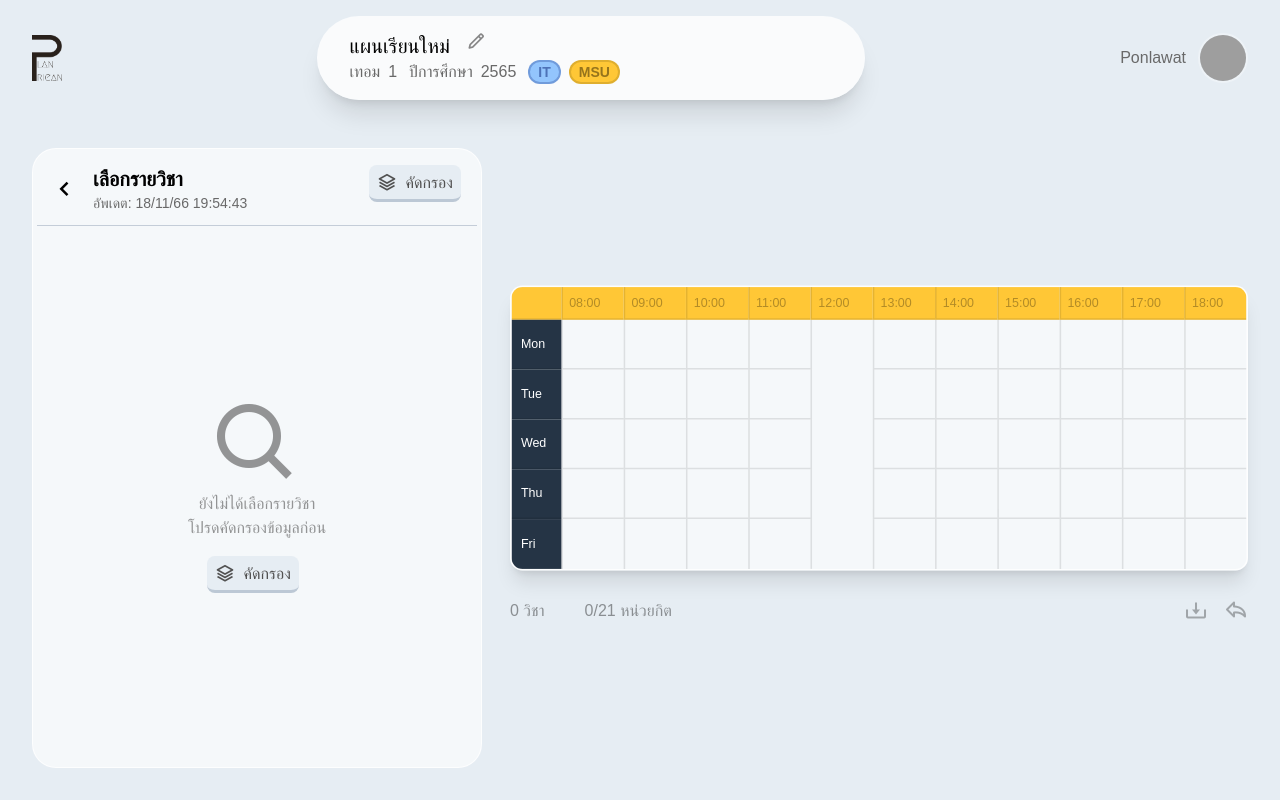
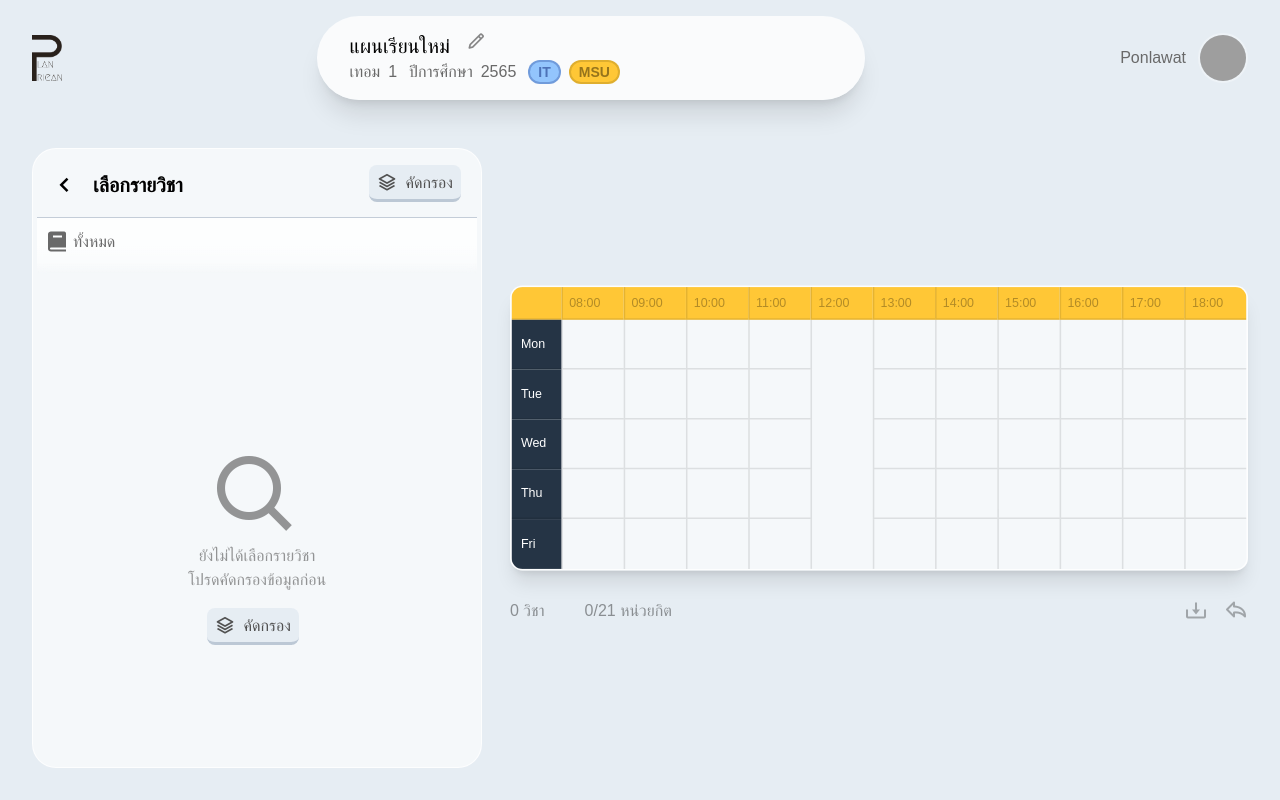
Before and after one commit to PonlawatP/Plan-Riean, a Next.js app: page / in a window 1280 px wide. Built offline with nearby package versions, Linux system fonts and the light colour scheme; grey boxes are pictures that could not be loaded; a web font is replaced by a local one.

Commit message:
filter function #1

```diff
--- a/src/components/PRSubjectFilter/index.tsx
+++ b/src/components/PRSubjectFilter/index.tsx
@@ -1,4 +1,4 @@
-import { CalendarContext } from "@/providers/CalendarProvider"
+import { CalendarContext, CalendarFilterContext } from "@/providers/CalendarProvider"
 import { useContext } from "react"
 
 export default function PRSubjectFilter({children}:any, props:any){
@@ -11,8 +11,20 @@ export default function PRSubjectFilter({children}:any, props:any){
         fnHandleClickedOnCalendar
     } = useContext(CalendarContext)
 
-    function elemButton(msg: any){
-      return <button className='text-pr-text-menu h-fit px-1 md:px-2 py-1 rounded-lg bg-pr-bg border-b-[3px] border-slate-400/50 hover:bg-slate-300 active:border-0 active:bg-slate-400 active:text-white/80'>
+    const {filter, setFilter} = useContext(CalendarFilterContext);
+
+    const {
+      updated,
+      group,
+      subject,
+      day,
+      time,
+      room,
+      master
+  } = filter;
+
+    function elemButton(msg: any, onClickEvent:()=>void = () => {}, isOn: boolean=false, classAdd:string=""){
+      return <button onClick={onClickEvent} className={'h-fit px-1 md:px-2 py-1 rounded-lg border-b-[3px] active:border-0 '+classAdd+` ${isOn ? "text-white/80 bg-pr-bg-3 border-slate-600/50 hover:bg-slate-600 active:bg-slate-600 active:text-white/80" : "text-pr-text-menu bg-pr-bg border-slate-400/50 hover:bg-slate-300 active:bg-slate-400 active:text-white/80"}`}>
       {msg}
       </button>
     }
@@ -21,7 +33,29 @@ export default function PRSubjectFilter({children}:any, props:any){
       setViewFilter(!viewFilter)
     }
 
-    return <section className={`pr-subject-filter pointer-events-none smooth-all absolute lg:left-[465px] md:p-8 w-full md:w-auto bottom-0 h-full grid ${!viewSchedule || topbarToggle.init || topbarToggle.pre || !viewFilter ? "opacity-0 translate-y-10 lg:translate-y-0 lg:-translate-x-10 invisible" : ""}`}>
+    function handleFilterSubmit(clear=false){
+      if(!clear){
+        setViewFilter(!viewFilter)
+      }
+    }
+
+    function isGroupFilterOn(name: string = ""){
+      return group.includes(name);
+    }
+
+    function FilterTogglePRC(name:string){
+      let temp_group = group;
+
+      if(group.includes(name)){
+        temp_group = group.filter((item:string) => item !== name)
+      } else {
+        temp_group.push(name);
+      }
+
+      setFilter({...filter, group: temp_group})
+  }
+
+    return <section className={`pr-subject-filter pointer-events-none smooth-all absolute lg:left-[465px] md:p-8 w-full md:w-auto bottom-0 h-full grid z-10 lg:z-auto ${!viewSchedule || topbarToggle.init || topbarToggle.pre || !viewFilter ? "opacity-0 translate-y-10 lg:translate-y-0 lg:-translate-x-10 invisible" : ""}`}>
     <div className={`pr-subject-filter-body pointer-events-auto relative grid grid-rows-[auto_1fr] lg:grid-rows-1 md:w-[450px] h-full overflow-auto p-1 lg:pt-6 rounded-3xl border-[1px] border-pr-bg-3/20 bg-white backdrop-blur-lg`}>
       {/* header */}
       <section className="pr-subject-header flex lg:hidden justify-between p-2 py-3 border-b-[1px] border-slate-400/50">
@@ -33,7 +67,7 @@ export default function PRSubjectFilter({children}:any, props:any){
           </button>
           <div className="">
             <h1>คัดกรองรายวิชา</h1>
-            <p className='text-sm font-normal text-pr-gray-1'>อัพเดต: 18/11/66 19:54:43</p>
+            {updated == "null" ? null : <p className='text-sm font-normal text-pr-gray-1'>อัพเดต: {updated}</p>}
           </div>
         </div>
         <button onClick={handleFilterPanel} className={`h-fit px-2 py-1 mr-2 rounded-lg ${viewFilter ? "text-white/80 bg-pr-bg-3 border-b-[3px] border-slate-600/50 hover:bg-slate-600 active:border-0 active:bg-slate-600 active:text-white/80" : "text-pr-text-menu bg-pr-bg border-b-[3px] border-slate-400/50 hover:bg-slate-300 active:border-0 active:bg-slate-400 active:text-white/80"}`}>
@@ -45,17 +79,17 @@ export default function PRSubjectFilter({children}:any, props:any){
         <div className="pr-filter-group pt-2 pb-6">
           <p className="font-semibold text-pr-text-menu">หมวดหมู่รายวิชา</p>
           <div className="mt-2 grid grid-cols-5 gap-2">
-            {elemButton("หมวด 1")}
-            {elemButton("หมวด 2")}
-            {elemButton("หมวด 3")}
-            {elemButton("หมวด 4")}
-            {elemButton("หมวด 5")}
+            {elemButton("หมวด 1", ()=>FilterTogglePRC("ge-1"), isGroupFilterOn("ge-1"))}
+            {elemButton("หมวด 2", ()=>FilterTogglePRC("ge-2"), isGroupFilterOn("ge-2"))}
+            {elemButton("หมวด 3", ()=>FilterTogglePRC("ge-3"), isGroupFilterOn("ge-3"))}
+            {elemButton("หมวด 4", ()=>FilterTogglePRC("ge-4"), isGroupFilterOn("ge-4"))}
+            {elemButton("หมวด 5", ()=>FilterTogglePRC("ge-5"), isGroupFilterOn("ge-5"))}
           </div>
           <div className="mt-2 grid grid-cols-4 gap-2">
-            {elemButton("พื้นฐาน")}
-            {elemButton("เอกบังคับ")}
-            {elemButton("เอกเลือก")}
-            {elemButton("วิชาเสรี")}
+            {elemButton("พื้นฐาน", ()=>FilterTogglePRC("fund"), isGroupFilterOn("fund"))}
+            {elemButton("เอกบังคับ", ()=>FilterTogglePRC("mainf"), isGroupFilterOn("mainf"))}
+            {elemButton("เอกเลือก", ()=>FilterTogglePRC("mainc"), isGroupFilterOn("mainc"))}
+            {elemButton("วิชาเสรี", ()=>FilterTogglePRC("free"), isGroupFilterOn("free"))}
           </div>
         </div>
         <div className="pr-filter-group pb-6">
@@ -98,10 +132,10 @@ export default function PRSubjectFilter({children}:any, props:any){
       </section>
       <section className="pr-subject-actions z-10 p-5 pt-2">
         <div className="pr-filter-btn flex gap-3 justify-end">
-          <button className='w-24 text-pr-text-menu h-fit px-2 py-1 rounded-lg bg-pr-bg border-b-[3px] border-slate-400/50 hover:bg-slate-300 active:border-0 active:bg-slate-400 active:text-white/80'>
+          <button onClick={()=>handleFilterSubmit(true)} className='w-24 text-pr-text-menu h-fit px-2 py-1 rounded-lg bg-pr-bg border-b-[3px] border-slate-400/50 hover:bg-slate-300 active:border-0 active:bg-slate-400 active:text-white/80'>
             ล้าง
           </button>
-          <button className='w-24 text-white/80 h-fit px-2 py-1 rounded-lg bg-pr-bg-3 border-b-[3px] border-slate-600/50 hover:bg-slate-600 active:border-0 active:bg-slate-600 active:text-white/80'>
+          <button onClick={()=>handleFilterSubmit()} className='w-24 h-fit px-2 py-1 rounded-lg border-b-[3px] active:border-0 text-white/80 bg-pr-bg-3 border-slate-600/50 hover:bg-slate-600 active:bg-slate-600 active:text-white/80'>
             คัดกรอง
           </button>
         </div>
--- a/src/components/PRSubjectSelector/filterPreview.tsx
+++ b/src/components/PRSubjectSelector/filterPreview.tsx
@@ -1,32 +1,51 @@
+import { CalendarFilterContext } from "@/providers/CalendarProvider";
+import { useContext } from "react";
+
 export default function FilterPreview(props:any){
+  const {filter, setFilter} = useContext(CalendarFilterContext);
   const {
-    group = [],
-    subject = [],
-    day = [],
-    time = [],
-    place = [],
-    room = []
-} = props;
+    group,
+    subject,
+    day,
+    time,
+    room,
+    master
+} = filter
 
 function getGroupFormat(){
-  if(group.includes("all") || group.length == 0){
+  if(group.includes("all") || group.length == 0 || group.length == 9){
       return "ทั้งหมด"
   }
 
+  const res:any[] = [];
+
   const geNumbers = group
-  .filter((groupItem:any) => groupItem.startsWith("GE"))
+  .filter((groupItem:any) => groupItem.startsWith("ge"))
   .map((groupItem:any) => {
-    const match = groupItem.match(/GE-(\d+)/);
-    return match ? parseInt(match[1], 10) : null;
+    const match = groupItem.match(/ge-(\d+)/);
+    return match ? parseInt(match[1], 10) : -1;
   })
-  .filter((number:any) => number !== null);
+  .filter((number:any) => number !== -1);
 
-  // TODO: will check user is logged in later *in (ge == 0)
-  console.log(geNumbers);
+  group.map((g:string)=>{
+    if(!g.startsWith("ge")){
+      // res += " "+g;
+      if(g === "mainf"){
+        res.push("บังคับ")
+      } else if(g === "mainc"){
+        res.push("เลือก")
+      } else if(g === "free") {
+        res.push("เสรี")
+      } else {
+        res.push("พื้น")
+      }
+    }
+  })
 
-  if (geNumbers.length == 5 || (geNumbers.length == 0)){
-    return "GE"
-  } else if(geNumbers.length > 0){
+  if(geNumbers.length > 0){
+    if (geNumbers.length == 5){
+      res.push("GE")
+    } else {
       geNumbers.sort((a:number, b:number) => a - b);
 
       const ranges = [];
@@ -44,10 +63,15 @@ function getGroupFormat(){
       }
 
       ranges.push(end > start ? `${start}-${end}` : `${start}`);
-    return `GE ${ranges.join(', ')}`;
+      res.push(`GE ${ranges.join(', ')}`)
+    }
   }
 
-    return "null"
+  if(res.length >= 3){
+    return `${group.length} กลุ่ม`
+  }
+
+  return res.join(", ").trim();
 }
 
 return <div className="flex flex-wrap gap-2 p-2 pt-3 pb-5 text-pr-gray-1 bg-gradient-to-t from-transparent via-white/50 via-20% to-white/80 to-50% sticky top-0 backdrop-blur-sm z-10">
@@ -55,25 +79,35 @@ return <div className="flex flex-wrap gap-2 p-2 pt-3 pb-5 text-pr-gray-1 bg-grad
             <i className="bx bxs-book text-2xl"></i>
             <p>{getGroupFormat()}</p>
         </span>
+        {subject.length > 0 &&
           <span className="flex gap-1 items-center">
               <i className="bx bx-search-alt-2 text-2xl"></i>
               <p>ทั้งหมด</p>
           </span>
+        }
+        {day.length > 0 &&
           <span className="flex gap-1 items-center">
               <i className="bx bx-calendar text-2xl"></i>
               <p>ทั้งหมด</p>
           </span>
+        }
+        {time.length > 0 &&
           <span className="flex gap-1 items-center">
               <i className="bx bx-time-five text-2xl"></i>
               <p>ทั้งหมด</p>
           </span>
+        }
+        {room.length > 0 &&
           <span className="flex gap-1 items-center">
               <i className="bx bx-buildings text-2xl"></i>
               <p>ทั้งหมด</p>
           </span>
+        }
+        {master.length > 0 &&
           <span className="flex gap-1 items-center">
-            <i className="bx bx-door-open text-2xl"></i>
+              <i className="bx bx-id-card text-2xl"></i>
               <p>ทั้งหมด</p>
           </span>
+        }
     </div>
 }
--- a/src/components/PRSubjectSelector/index.tsx
+++ b/src/components/PRSubjectSelector/index.tsx
@@ -1,4 +1,4 @@
-import { CalendarContext } from "@/providers/CalendarProvider"
+import { CalendarContext, CalendarFilterContext } from "@/providers/CalendarProvider"
 import { useContext } from "react"
 import FilterPreview from "./filterPreview"
 
@@ -11,6 +11,11 @@ export default function PRSubjectSelector(props:any){
         topbarToggle,
         fnHandleClickedOnCalendar
     } = useContext(CalendarContext)
+
+    const {filter, setFilter} = useContext(CalendarFilterContext);
+    const {
+      updated,
+  } = filter;
 
     function handleFilterPanel(){
       setViewFilter(!viewFilter)
@@ -28,7 +33,7 @@ export default function PRSubjectSelector(props:any){
           </button>
           <div className="">
             <h1>เลือกรายวิชา</h1>
-            <p className='text-sm font-normal text-pr-gray-1'>อัพเดต: 18/11/66 19:54:43</p>
+            {updated === "null" ? null : <p className='text-sm font-normal text-pr-gray-1'>อัพเดต: {updated}</p>}
           </div>
         </div>
         <button onClick={handleFilterPanel} className={`h-fit px-2 py-1 mr-2 rounded-lg ${viewFilter ? "text-white/80 bg-pr-bg-3 border-b-[3px] border-slate-600/50 hover:bg-slate-600 active:border-0 active:bg-slate-600 active:text-white/80" : "text-pr-text-menu bg-pr-bg border-b-[3px] border-slate-400/50 hover:bg-slate-300 active:border-0 active:bg-slate-400 active:text-white/80"}`}>
--- a/src/components/layouts/index.tsx
+++ b/src/components/layouts/index.tsx
@@ -45,6 +45,16 @@ export default function Layout({
 
   const canvasElemRef = useRef<HTMLElement | null>(null);
   const planElemRef = useRef<HTMLElement | null>(null);
+
+  const [filter, setFilter] = useState<ICalendarFilter>({
+    updated: "null",
+    group: [],
+    subject: [],
+    day: [],
+    time: [],
+    room: [],
+    master: []
+})
 
   function handleReleaceHoldClick(e:any){
     if(topbarToggle.init){
@@ -94,17 +104,7 @@ export default function Layout({
       , resizePlan, planWidth, setPlanWidth, planSize, setPlanSize, canvasElemRef, planElemRef, fnHandleClickedOnCalendar, viewFilter, setViewFilter
     }}>
 
-      <CalendarFilterContext.Provider value={{
-          updated: "18/11/66 19:54:43",
-          group: [],
-          subject: [],
-          day: [],
-          time: [],
-          place: [],
-          room: []
-      }}>
-
-      </CalendarFilterContext.Provider>
+      <CalendarFilterContext.Provider value={{filter, setFilter}}>
         <div
           className={"pr-layout h-[100dvh] grid grid-rows-[auto_1fr] "+font.className}
           onMouseUp={handleReleaceHoldClick}
@@ -140,7 +140,7 @@ export default function Layout({
             <PRSidebar/>
             {children}
             {/* subject selector */}
-          <PRSubjectSelector isShowDialog={true}>
+            <PRSubjectSelector isShowDialog={false}>
               <DialogFirstSearch/>
               {/* <DialogSearchNotSellectGroup/>
               <DialogSearchNotFound/>
@@ -208,6 +208,7 @@ export default function Layout({
             theme="light"
             className=""
           />
+        </CalendarFilterContext.Provider>
     </CalendarContext.Provider>
     </>
   )
```
Also changed, not shown: src/providers/CalendarProvider.tsx (+7 -15 lines). Lines whose indentation alone changed are shown as unchanged.
